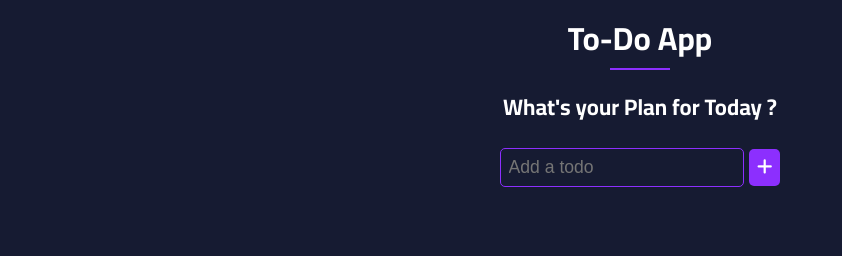
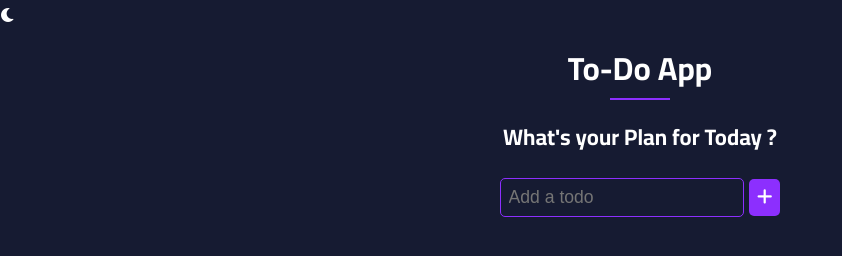
Before and after one commit to GSG-CF05/todo-app-Saif, a plain HTML site: page index.html in a window 1280 px wide. Shown: the whole page, without its empty margins (0-842 px from the left). Drawn offline with Linux system fonts and the light colour scheme.

Commit message:
some enhancment with adding light mode in html related 13

```diff
--- a/index.html
+++ b/index.html
@@ -12,6 +12,7 @@
 </head>
 <body>
     <header>
+        <i class="fa-solid fa-moon mode"></i>
         <h1>To-Do App</h1>
     </header>
     <main>
```
